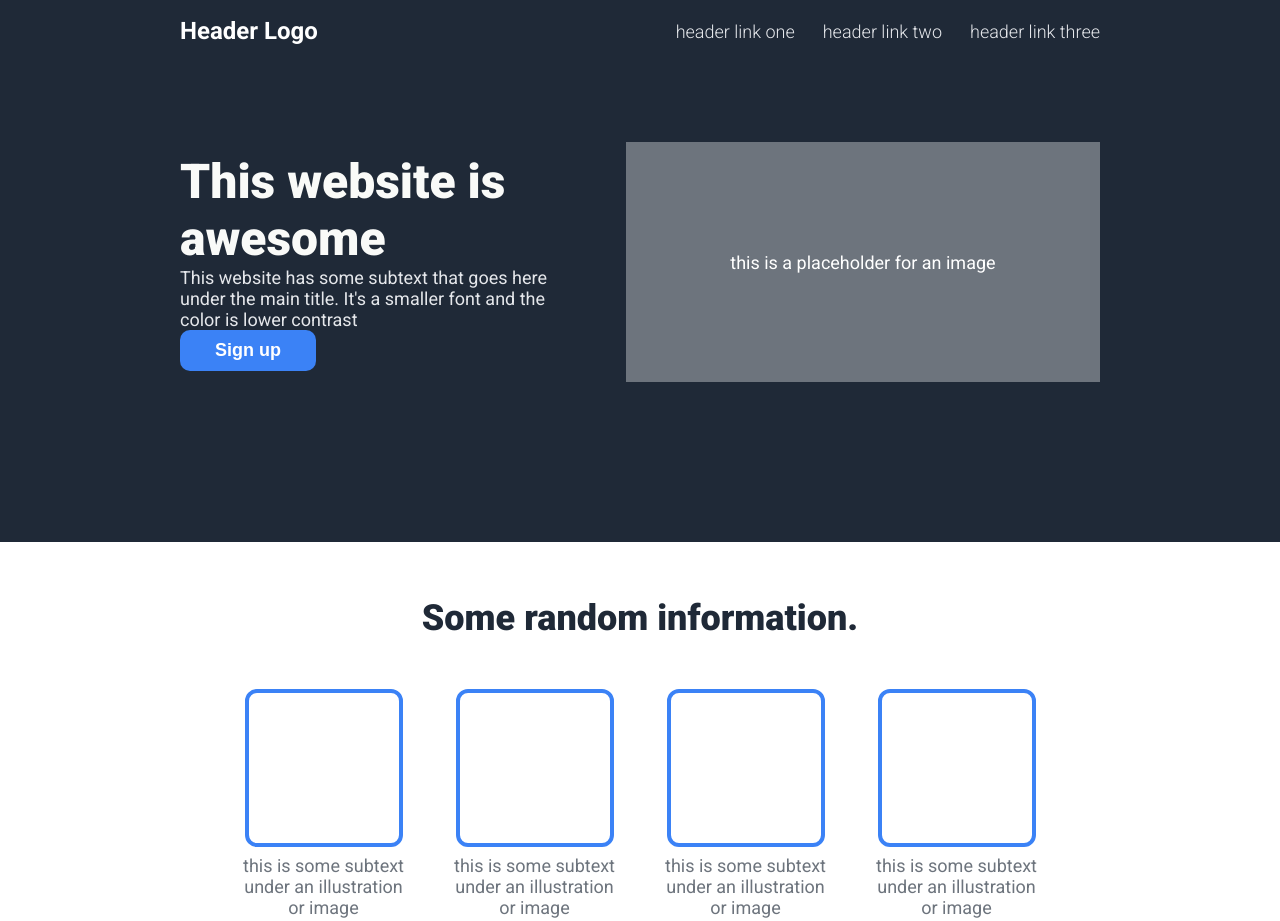
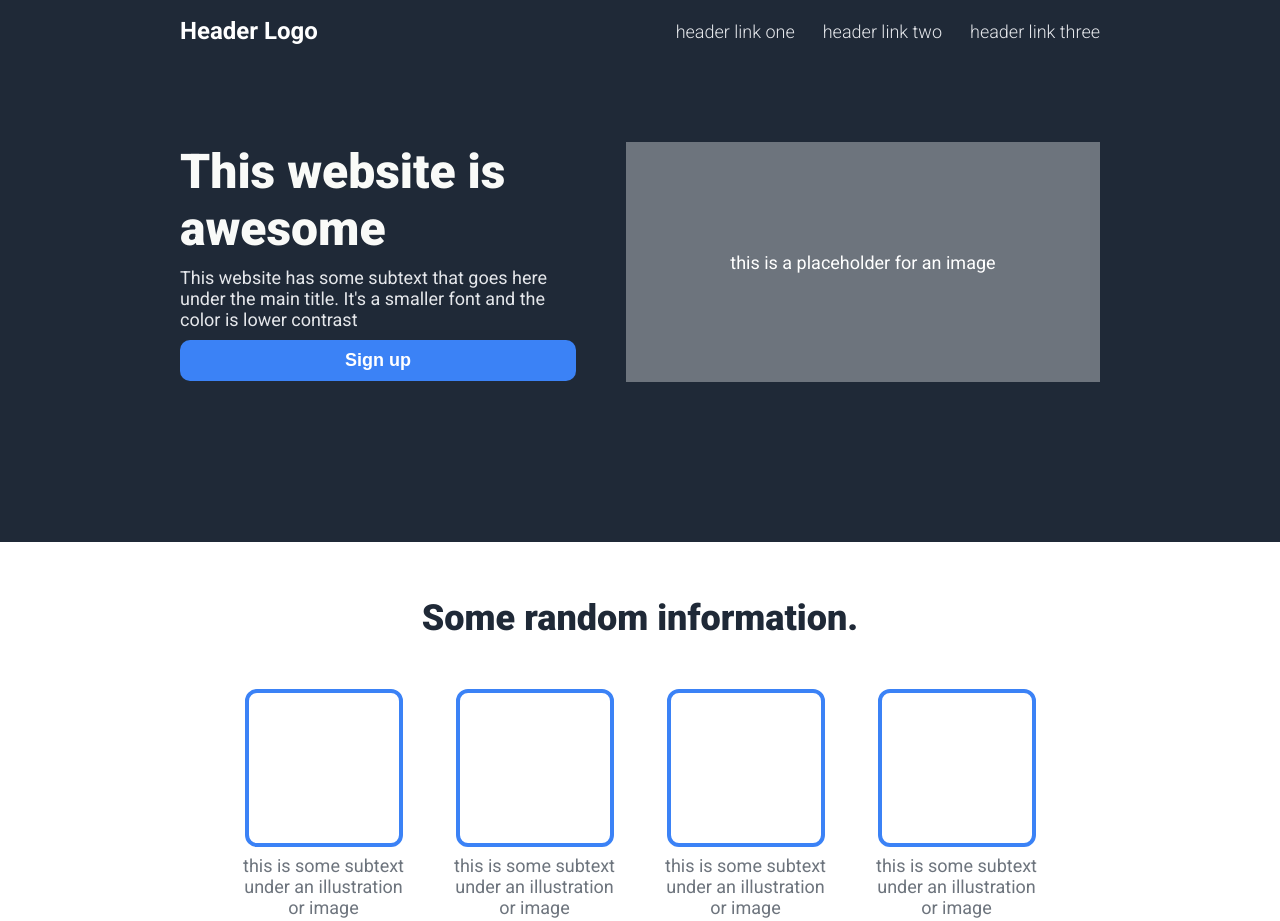
Before and after one commit to aadilhabibsattar/landing-page, a plain HTML site: page index.html in a window 1280 px wide. Shown: the top 921 px of the page. Drawn offline with Linux system fonts and the light colour scheme.

Commit message:
Update styles.css

```diff
--- a/styles.css
+++ b/styles.css
@@ -45,6 +45,11 @@ p, h1, h2, h3 {
     gap: 50px;
 }
 
+.main-section {
+    display: flex;
+    flex-direction: column;
+    gap: 10px;
+}
 
 .title {
     font-size: 48px;
```
